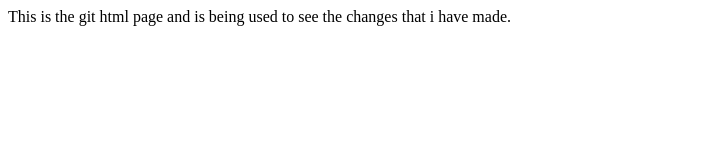
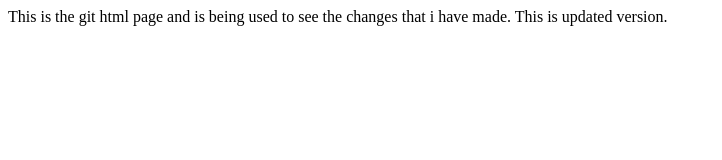
Before and after one commit to Jyotheeswarv/firstrepo, a plain HTML site: page index.html in a window 1280 px wide. Shown: the whole page, without its empty margins (0-722 px from the left). Drawn offline with Linux system fonts and the light colour scheme.

Commit message:
Commitng the recent

```diff
--- a/index.html
+++ b/index.html
@@ -1,5 +1,5 @@
 <html>
 <body>
-This is the git html page and is being used to see the changes that i have made.
+This is the git html page and is being used to see the changes that i have made. This is updated version.
 </body>
 </html>
```
